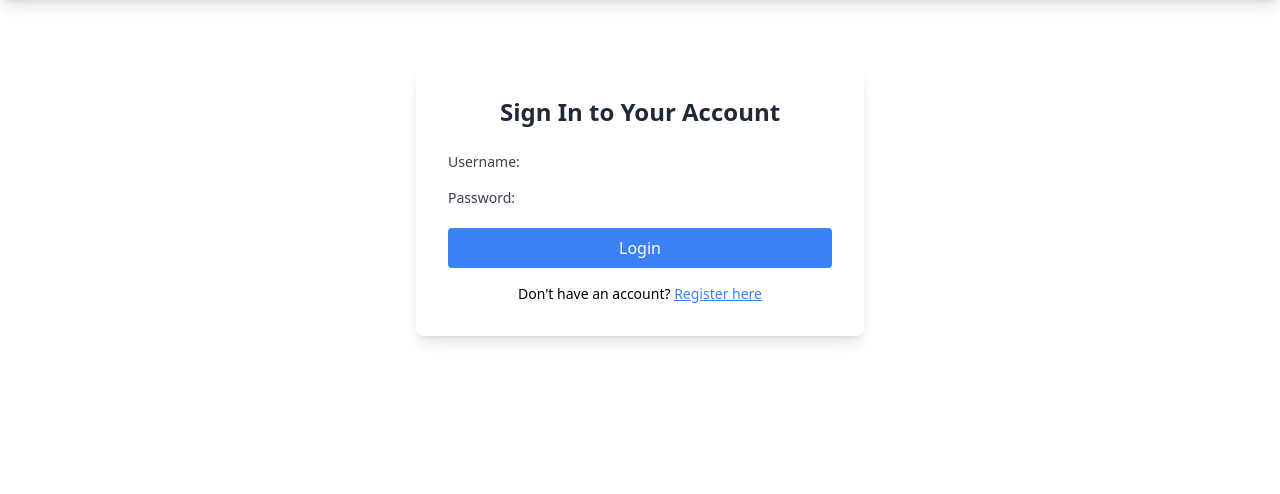
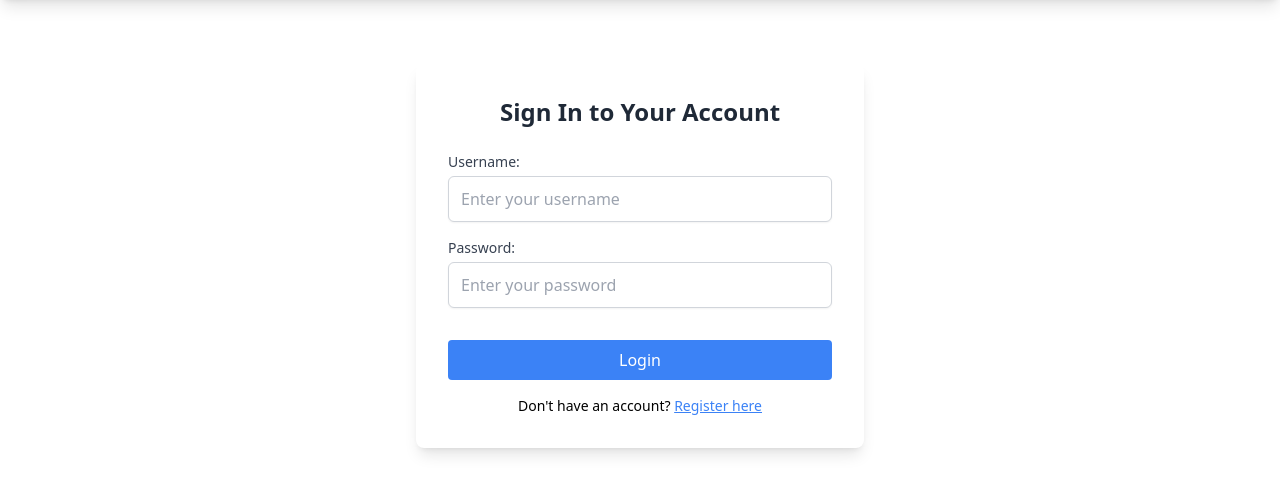
Before and after one commit to Eddiemavhes/recommendation, a Django app: page /accounts/login/ in a window 1280 px wide. Shown: the part 64-558 px from the top of the page. Run offline with Django 5.2, Linux system fonts and the light colour scheme; parts of the project's set-up code (start-up, migrations or seed data) failed here and were passed over; some libraries are stand-ins or nearby versions.

Commit message:
Fix login form to properly handle username and password input

```diff
--- a/accounts/auth_views.py
+++ b/accounts/auth_views.py
@@ -5,33 +5,44 @@ from django.contrib.auth.decorators import login_required
 from .forms import UserRegisterForm
 
 def login_view(request):
+    # Redirect if user is already logged in
     if request.user.is_authenticated:
         messages.info(request, 'You are already logged in.')
         return redirect('dashboard')
 
+    # Handle login form submission
     if request.method == 'POST':
-        username = request.POST.get('username')
-        password = request.POST.get('password')
+        username = request.POST.get('username', '').strip()
+        password = request.POST.get('password', '')
 
-        if not username or not password:
-            messages.error(request, 'Please provide both username and password.')
+        # Validate input
+        if not username:
+            messages.error(request, 'Please enter your username.')
             return render(request, 'accounts/login.html')
 
+        if not password:
+            messages.error(request, 'Please enter your password.')
+            return render(request, 'accounts/login.html')
+
+        # Authenticate user
         user = authenticate(request, username=username, password=password)
 
         if user is not None:
-            login(request, user)
-            messages.success(request, f'Welcome back, {user.username}! You have successfully logged in.')
+            if user.is_active:
+                login(request, user)
+                messages.success(request, f'Welcome back, {user.username}!')
 
-            # Redirect to next URL if provided, otherwise to dashboard
-            next_url = request.GET.get('next')
-            if next_url:
-                messages.info(request, 'You were redirected to the page you tried to access.')
-                return redirect(next_url)
-            return redirect('dashboard')
+                # Redirect to next URL if provided, otherwise to dashboard
+                next_url = request.GET.get('next')
+                if next_url:
+                    return redirect(next_url)
+                return redirect('dashboard')
+            else:
+                messages.error(request, 'Your account is not active. Please contact support.')
         else:
             messages.error(request, 'Invalid username or password. Please try again.')
 
+    # Display login form
     return render(request, 'accounts/login.html')
 
 def register_view(request):
--- a/templates/accounts/login.html
+++ b/templates/accounts/login.html
@@ -32,15 +32,25 @@
                 {% csrf_token %}
                 <div class="space-y-4">
                     <div class="mb-4">
-                        <label for="{{ form.username.id_for_label }}" class="block text-sm font-medium text-gray-700 mb-1">Username:</label>
-                        {{ form.username }}
+                        <label for="username" class="block text-sm font-medium text-gray-700 mb-1">Username:</label>
+                        <input type="text" name="username" id="username" required
+                               class="appearance-none block w-full px-3 py-2 border border-gray-300 rounded-md shadow-sm placeholder-gray-400
+                                      focus:outline-none focus:ring-indigo-500 focus:border-indigo-500 sm:text-sm"
+                               placeholder="Enter your username">
                     </div>
                     <div class="mb-4">
-                        <label for="{{ form.password.id_for_label }}" class="block text-sm font-medium text-gray-700 mb-1">Password:</label>
-                        {{ form.password }}
+                        <label for="password" class="block text-sm font-medium text-gray-700 mb-1">Password:</label>
+                        <input type="password" name="password" id="password" required
+                               class="appearance-none block w-full px-3 py-2 border border-gray-300 rounded-md shadow-sm placeholder-gray-400
+                                      focus:outline-none focus:ring-indigo-500 focus:border-indigo-500 sm:text-sm"
+                               placeholder="Enter your password">
                     </div>
-                    {% if form.errors %}
-                    <div class="text-red-600 text-center text-sm">Your username and password didn't match. Please try again.</div>
+                    {% if messages %}
+                        {% for message in messages %}
+                            {% if 'error' in message.tags %}
+                            <div class="text-red-600 text-center text-sm bg-red-50 p-2 rounded">{{ message }}</div>
+                            {% endif %}
+                        {% endfor %}
                     {% endif %}
                     <button type="submit" class="w-full bg-blue-500 text-white px-4 py-2 rounded hover:bg-blue-600 transition-colors">Login</button>
                 </div>
```
